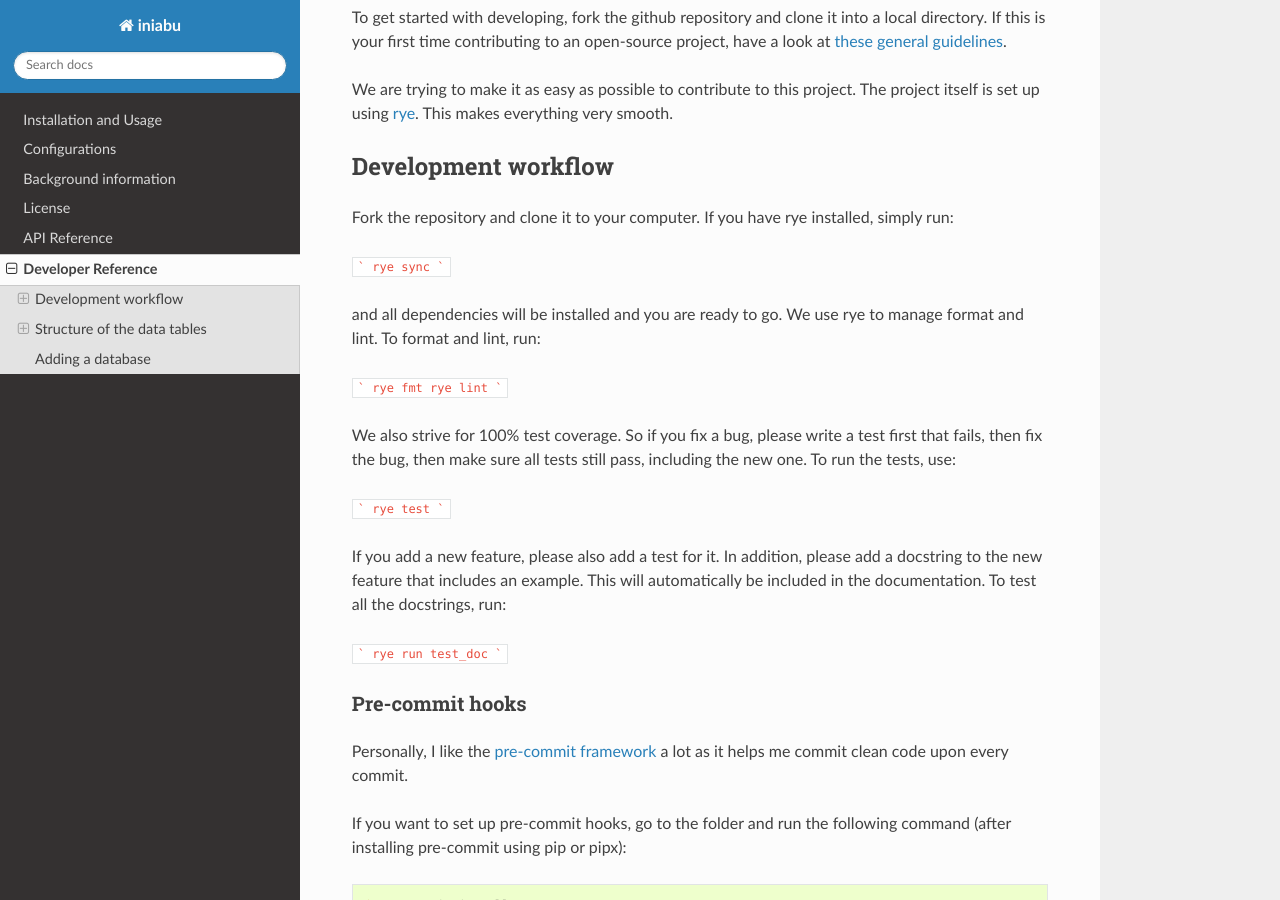
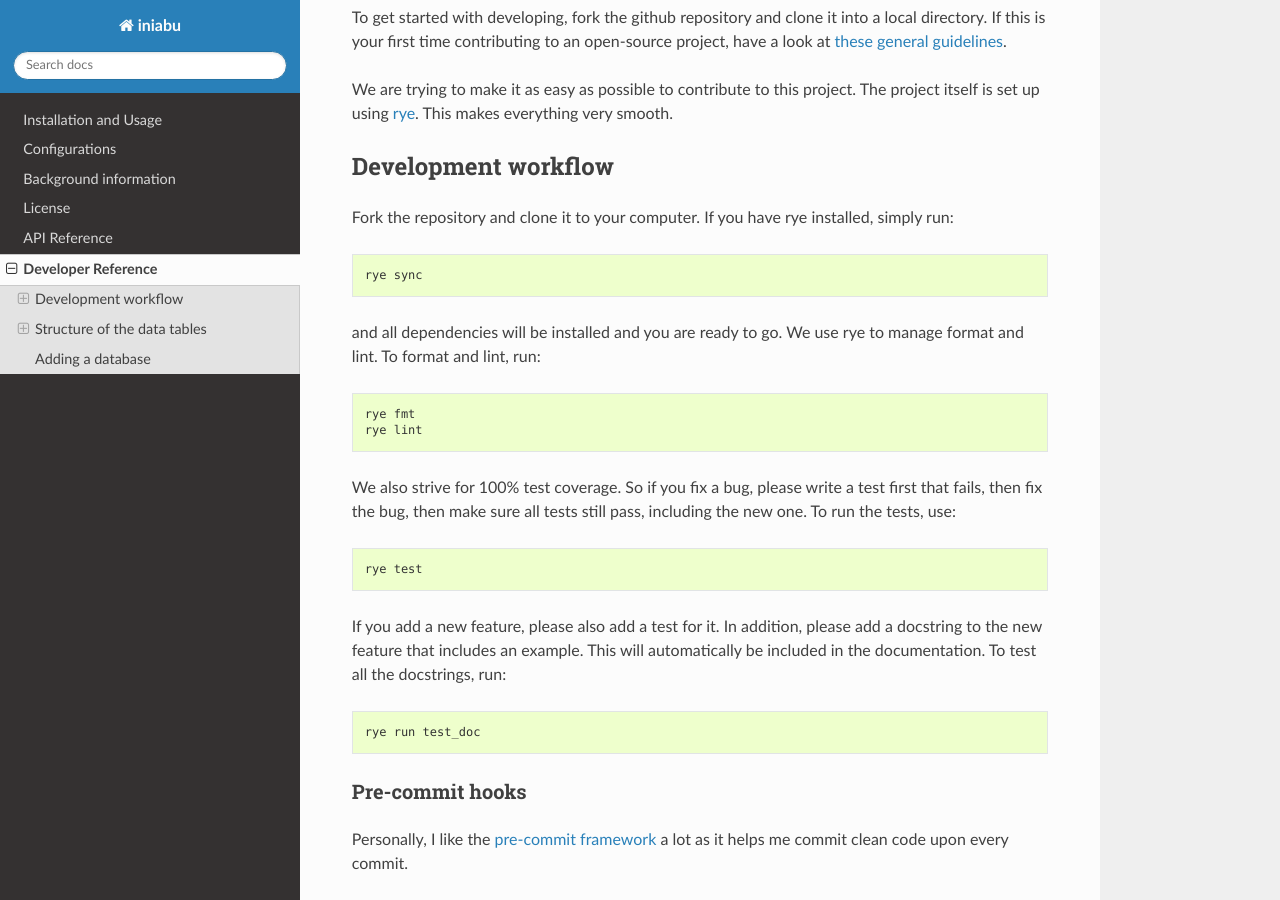
Before and after one commit to galactic-forensics/iniabu, a Sphinx documentation site: the page built from docs/dev/index.rst, in a window 1280 px wide and 900 px high, scrolled down 226 px. Built offline with Sphinx 7.4.7 and the Read the Docs theme 2.0.0, drawn with Linux system fonts in a browser that asks for light colours.

Commit message:
add editorconfig, update code formatting and link

````diff
--- a/docs/dev/index.rst
+++ b/docs/dev/index.rst
@@ -22,7 +22,7 @@ have a look at
 We are trying to make it as easy as possible
 to contribute to this project.
 The project itself is set up using
-`rye <(https://rye.astral.sh)>`_.
+`rye <https://rye.astral.sh>`_.
 This makes everything very smooth.
 
 Development workflow
@@ -31,18 +31,18 @@ Development workflow
 Fork the repository and clone it to your computer.
 If you have rye installed, simply run:
 
-```
-rye sync
-```
+.. code-block:: console
+
+  rye sync
 
 and all dependencies will be installed and you are ready to go.
 We use rye to manage format and lint.
 To format and lint, run:
 
-```
-rye fmt
-rye lint
-```
+.. code-block:: console
+
+  rye fmt
+  rye lint
 
 We also strive for 100% test coverage.
 So if you fix a bug, please write a test first that fails,
@@ -50,9 +50,9 @@ then fix the bug,
 then make sure all tests still pass, including the new one.
 To run the tests, use:
 
-```
-rye test
-```
+.. code-block:: console
+
+  rye test
 
 If you add a new feature,
 please also add a test for it.
@@ -62,9 +62,9 @@ This will automatically be included in the documentation.
 To test all the docstrings,
 run:
 
-```
-rye run test_doc
-```
+.. code-block:: console
+
+  rye run test_doc
 
 
 Pre-commit hooks
````
Also changed, not shown: 1 other file.
